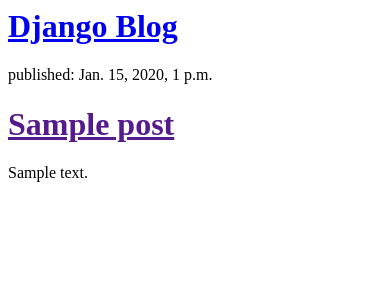
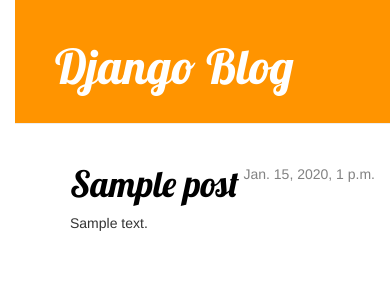
Before and after one commit to Pirozhok76/VolgaBer, a Django app: template VolgaBer/templates/VolgaBer/post_list.html in a window 390 px wide. Shown: the top 302 px of the page. Run offline with Django 3.2, Linux system fonts and the light colour scheme; the template is opened without the code that fills it: values that come from a table or form of the project are taken from there, others are empty; tables that the repository leaves empty hold one stand-in row (values such as "Sample post"); some libraries are stand-ins or nearby versions.

Commit message:
add post details

```diff
--- /dev/null
+++ b/VolgaBer/static/css/blog.css
@@ -0,0 +1,54 @@
+    h1 a {
+        color: #FCA205;
+        font-family: 'Lobster';
+    }
+     body {
+        padding-left: 15px;
+    }
+    .page-header {
+        background-color: #ff9400;
+        margin-top: 0;
+        padding: 20px 20px 20px 40px;
+    }
+
+    .page-header h1, .page-header h1 a, .page-header h1 a:visited, .page-header h1 a:active {
+        color: #ffffff;
+        font-size: 36pt;
+        text-decoration: none;
+    }
+
+    .content {
+        margin-left: 40px;
+    }
+
+    h1, h2, h3, h4 {
+        font-family: 'Lobster', cursive;
+    }
+
+    .date {
+        float: right;
+        color: #828282;
+    }
+
+    .save {
+        float: right;
+    }
+
+    .post-form textarea, .post-form input {
+        width: 100%;
+    }
+
+    .top-menu, .top-menu:hover, .top-menu:visited {
+        color: #ffffff;
+        float: right;
+        font-size: 26pt;
+        margin-right: 20px;
+    }
+
+    .post {
+        margin-bottom: 70px;
+    }
+
+    .post h1 a, .post h1 a:visited {
+        color: #000000;
+    }
--- /dev/null
+++ b/VolgaBer/templates/VolgaBer/base.html
@@ -0,0 +1,24 @@
+{% load staticfiles %}
+<html>
+        <head>
+            <title>Blog</title>
+            <link rel="stylesheet" href="//maxcdn.bootstrapcdn.com/bootstrap/3.2.0/css/bootstrap.min.css">
+            <link rel="stylesheet" href="//maxcdn.bootstrapcdn.com/bootstrap/3.2.0/css/bootstrap-theme.min.css">
+            <link rel="stylesheet" href="{% static 'css/blog.css' %}">
+             <link href="https://fonts.googleapis.com/css?family=Lobster&subset=latin,cyrillic" rel="stylesheet" type="text/css">
+        </head>
+       <body>
+        <div class="page-header">
+            <h1><a href="/">Django  Blog</a></h1>
+        </div>
+        <div class="content container">
+            <div class="row">
+                <div class="col-md-8">
+                {% block content %}
+                {% endblock %}
+
+                </div>
+            </div>
+        </div>
+    </body>
+    </html>
--- a/VolgaBer/templates/VolgaBer/post_list.html
+++ b/VolgaBer/templates/VolgaBer/post_list.html
@@ -1,18 +1,13 @@
-  <html>
-        <head>
-            <title>Blog</title>
-        </head>
-        <body>
-           <div>
-        <h1><a href="/">Django Blog</a></h1>
-    </div>
-
-            {% for post in posts %}
-                <div>
-                    <p>published: {{ post.published_date }}</p>
-                    <h1><a href="">{{ post.title }}</a></h1>
-                    <p>{{ post.text|linebreaksbr }}</p>
-                </div>
-            {% endfor %}
-        </body>
-    </html>
+{% extends 'VolgaBer/base.html' %}
+ {% block content %}
+{% for post in posts %}
+        <div class="post">
+            <div class="date">
+                {{ post.published_date }}
+            </div>
+            <h1><a href="{% url 'post_detail' pk=post.pk %}">{{ post.title }}</a></h1>
+            <p>{{ post.text|linebreaksbr }}</p>
+        </div>
+        {% if ... %} ... {% endif %}
+    {% endfor %}
+{% endblock content %}
--- a/VolgaBer/urls.py
+++ b/VolgaBer/urls.py
@@ -1,5 +1,7 @@
 from django.conf.urls import url
 from . import views
+
 urlpatterns = [
     url(r'^$', views.post_list, name='post_list'),
+    url(r'^post/(?P<pk>[0-9]+)/$', views.post_detail, name='post_detail'),
 ]
--- a/VolgaBer/views.py
+++ b/VolgaBer/views.py
@@ -1,7 +1,12 @@
 from django.shortcuts import render
 from django.utils import timezone
 from .models import Post
+from django.shortcuts import render, get_object_or_404
 
 def post_list(request):
     posts = Post.objects.filter(published_date__lte=timezone.now()).order_by('published_date')
     return render(request, 'VolgaBer/post_list.html', {'posts': posts})
+
+def post_detail(request, pk):
+    post = get_object_or_404(Post, pk=pk)
+    return render(request, 'VolgaBer/post_detail.html', {'post': post})
```
Also changed, not shown: VolgaBer/templates/VolgaBer/post_detail.html (added, +13 -0 lines).
